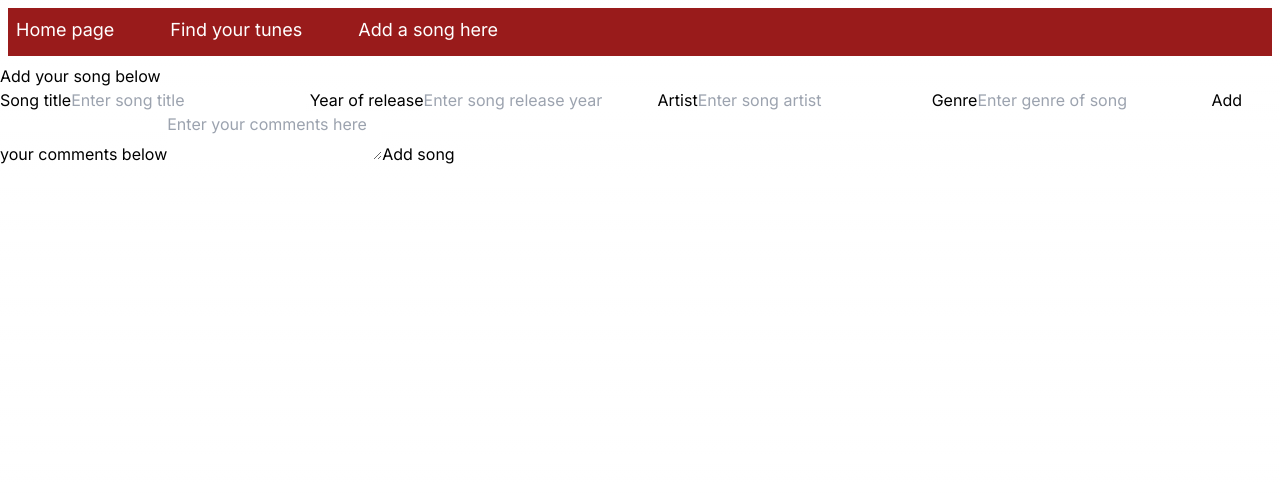
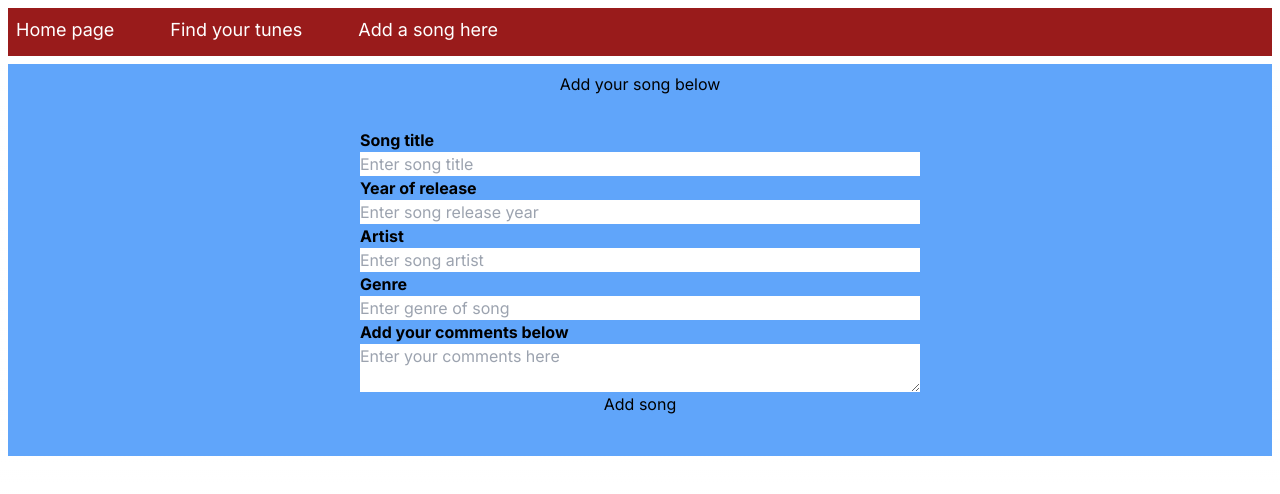
Before and after one commit to maxtalks123/week8project, a Next.js app in the folder week8project/: page /music/addsong in a window 1280 px wide. Shown: the top 494 px of the page. Built offline with nearby package versions, Linux system fonts and the light colour scheme.

Commit message:
final changes

```diff
--- a/week8project/src/app/music/[genre]/page.js
+++ b/week8project/src/app/music/[genre]/page.js
@@ -9,7 +9,10 @@ export default async function Page({ params }) {
     <div>
       <h1> Below are all the songs with the genre: {params.genre}</h1>
       {music.map((music) => (
-        <div key={music.id}>
+        <div
+          key={music.id}
+          className="p-4 m-4 bg-green-300 rounded border-4 border-black w-2/5 inline-flex flex-col items-center"
+        >
           <h2>Song title: {music.title}</h2>
           <h2>Artist: {music.artist}</h2>
           <h2>Year of release: {music.year}</h2>
--- a/week8project/src/app/music/addsong/page.js
+++ b/week8project/src/app/music/addsong/page.js
@@ -21,24 +21,38 @@ export default function AddSong() {
         await sql`INSERT INTO genre (genre) VALUES (${genre}) RETURNING id`;
       genreId = insertResult.rows[0].id;
     }
-    await sql`INSERT INTO music (title, year, artist, comment, genre_id) VALUES (${title}, ${year}, ${artist}, ${comment} ${genreId})`;
+    await sql`INSERT INTO music (title, year, artist, genre_id, comment) VALUES (${title}, ${year}, ${artist}, ${genreId}, ${comment})`;
 
     revalidatePath("/music");
     redirect("/music");
   }
   return (
-    <div>
+    <div className="bg-blue-400 m-2 p-2 flex flex-col items-center">
       <h1>Add your song below</h1>
-      <form action={handleAddSong}>
-        <label>Song title</label>
+      <form
+        action={handleAddSong}
+        className="p-8 w-6/12 flex flex-col justify-center"
+      >
+        <label>
+          <strong>Song title </strong>{" "}
+        </label>
         <input name="title" placeholder="Enter song title" />
-        <label> Year of release</label>
+        <label>
+          {" "}
+          <strong>Year of release </strong>
+        </label>
         <input name="year" placeholder="Enter song release year" />
-        <label>Artist</label>
+        <label>
+          <strong>Artist </strong>
+        </label>
         <input name="artist" placeholder="Enter song artist" />
-        <label>Genre</label>
+        <label>
+          <strong>Genre </strong>
+        </label>
         <input name="genre" placeholder="Enter genre of song" />
-        <label name="comment">Add your comments below</label>
+        <label name="comment">
+          <strong>Add your comments below </strong>
+        </label>
         <textarea
           id="comment"
           name="comment"
--- a/week8project/src/app/music/sort/[sort]/Delete.jsx
+++ b/week8project/src/app/music/sort/[sort]/Delete.jsx
@@ -2,5 +2,12 @@
 import handleDelete from "./handledelete";
 
 export default function DeleteButton({ id }) {
-  return <button onClick={() => handleDelete(id)}>Delete this song</button>;
+  return (
+    <button
+      className="p-1 m-1 border-4 border-black rounded-md  bg-red-500 text-white"
+      onClick={() => handleDelete(id)}
+    >
+      Delete this song
+    </button>
+  );
 }
--- a/week8project/src/app/music/sort/[sort]/page.js
+++ b/week8project/src/app/music/sort/[sort]/page.js
@@ -38,13 +38,19 @@ export default function Sortfunction({ music }) {
       </div>
       <>
         {music.map((music) => (
-          <div key={music.id} className="p-2 m-2 bg-green-300 rounded border-2">
+          <div
+            key={music.id}
+            className="p-4 m-4 bg-green-300 rounded border-4 border-black w-2/5 inline-flex flex-col items-center"
+          >
             <h2>Song title: {music.title}</h2>
             <h2>Artist: {music.artist}</h2>
             <h2>Year of release: {music.year}</h2>
             <p>Genre: {music.genre}</p>
             <p>Comments: {music.comment}</p>
-            <Link href={`/music/${music.genre}`}>
+            <Link
+              href={`/music/${music.genre}`}
+              className="p-1 m-1 border-4 border-white  bg-black text-white rounded-md"
+            >
               {" "}
               See all songs with this genre!
             </Link>
--- a/week8project/src/app/page.js
+++ b/week8project/src/app/page.js
@@ -1,10 +1,19 @@
-// import Image from "next/image";
+import Link from "next/link";
 
 export default function Home() {
   return (
-    <div>
-      <h1>Welcome to the home page of the music opinion app</h1>
-      <p> Here you can find all the music you could ever want</p>
+    <div className="text-center p-4 m-4">
+      <h1 className="text-4xl m-4">
+        {" "}
+        <strong>Welcome to the home page of the music opinion app</strong>
+      </h1>
+      <p className="text-xl">
+        {" "}
+        Here you can find all the music you could ever want
+      </p>
+      <button className="p-5 m-8 border-4 border-black rounded-md  bg-yellow-600">
+        <Link href="/music">Click here to see all music</Link>
+      </button>
     </div>
   );
 }
```
